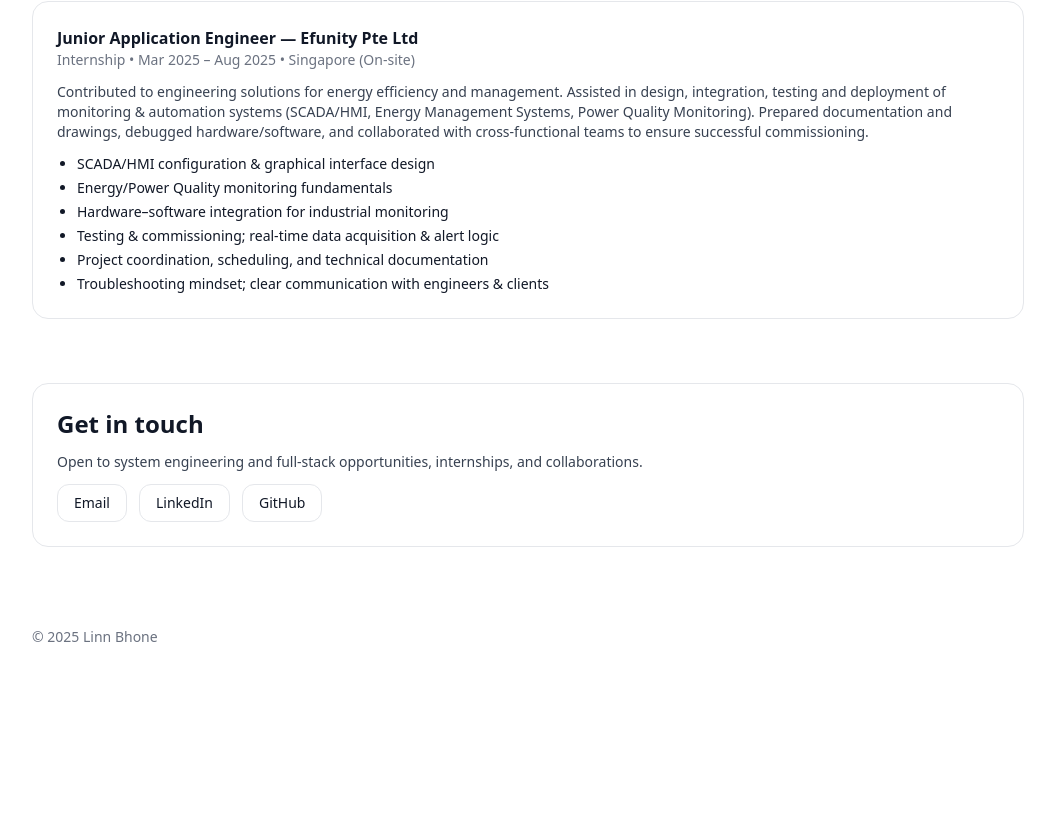
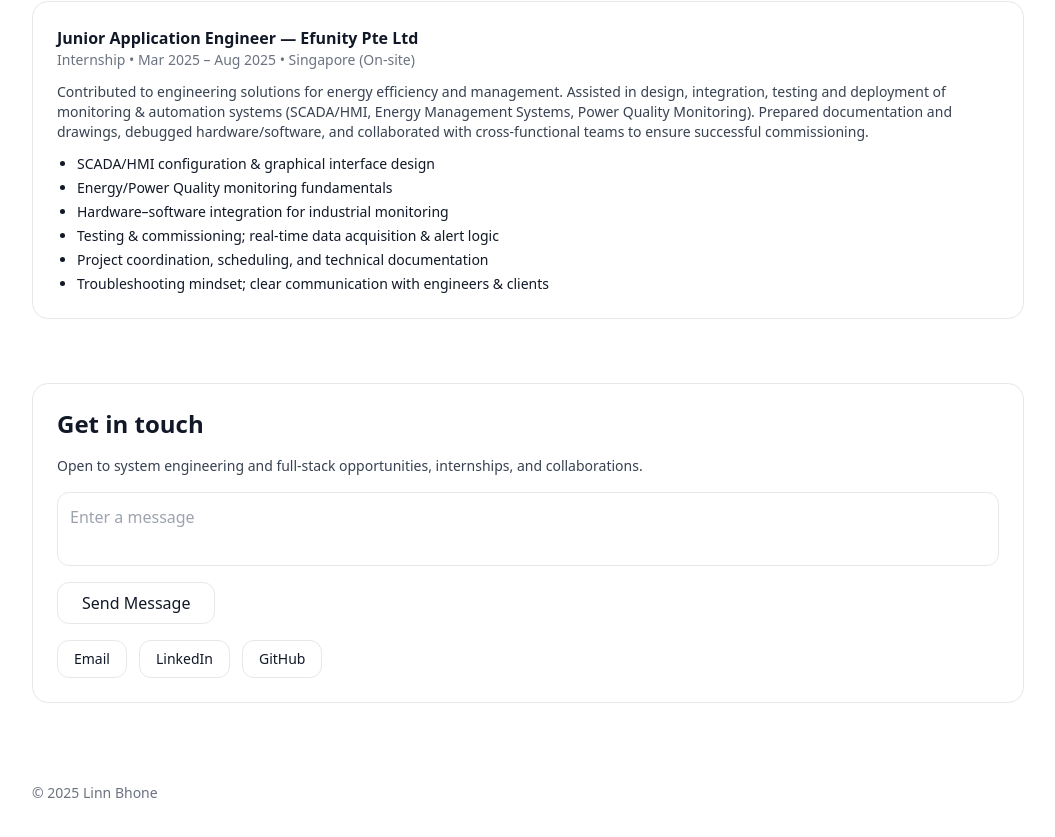
Before and after one commit to LINN-CODE/portfolio_website, a Next.js app: page / in a window 1280 px wide. Shown: the part 810-1647 px from the top of the page, without its empty margins (112-1167 px from the left). Before the commit the page ends 1497 px from the top, so only its background shows below. Built offline with nearby package versions, Linux system fonts and the light colour scheme.

Commit message:
Adding the send button the send button haven't worked yet

```diff
--- a/app/page.tsx
+++ b/app/page.tsx
@@ -56,11 +56,18 @@
           </ul>
         </article>
       </section>
+      <section id="contact" className="rounded-2xl border p-6 grid gap-4">
+        <h2 className="text-2xl font-semibold">Get in touch</h2>
+        <p className="text-sm text-gray-700 dark:text-gray-300">Open to system engineering and full‑stack opportunities, internships, and collaborations.</p>
+        <textarea placeholder="Enter a message" className="border rounded-xl p-3 w-full min-h-[50px] resize-none focus:outline-none focus:ring-2 focus:ring-blue-500"/>
+        <button
+  type="submit"
+  className="rounded-xl border px-6 py-2 font-medium hover:bg-blue-500 hover:text-white transition w-fit"
+>
+  Send Message
+</button>
 
 
-      <section id="contact" className="rounded-2xl border p-6 grid gap-3">
-        <h2 className="text-2xl font-semibold">Get in touch</h2>
-        <p className="text-sm text-gray-700 dark:text-gray-300">Open to system engineering and full‑stack opportunities, internships, and collaborations.</p>
         <div className="flex flex-wrap gap-3 text-sm">
           <a className="rounded-xl border px-4 py-2" href="mailto:LINNENT.23@ICHAT.SP.EDU.SG">Email</a>
           <a className="rounded-xl border px-4 py-2" href="https://sg.linkedin.com/in/linn-bhone-ent-6bb7bb277" target="_blank" rel="noreferrer">LinkedIn</a>
```
